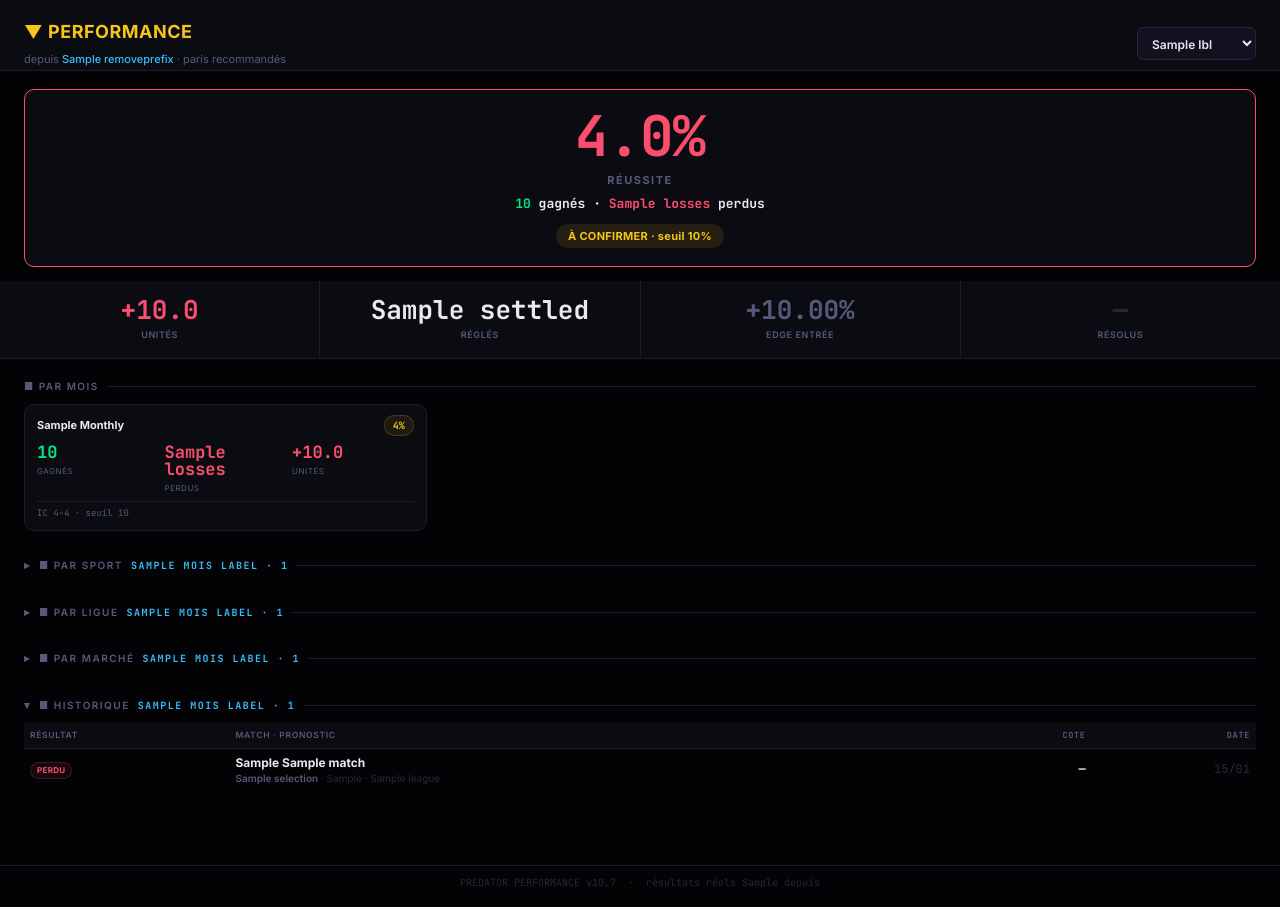
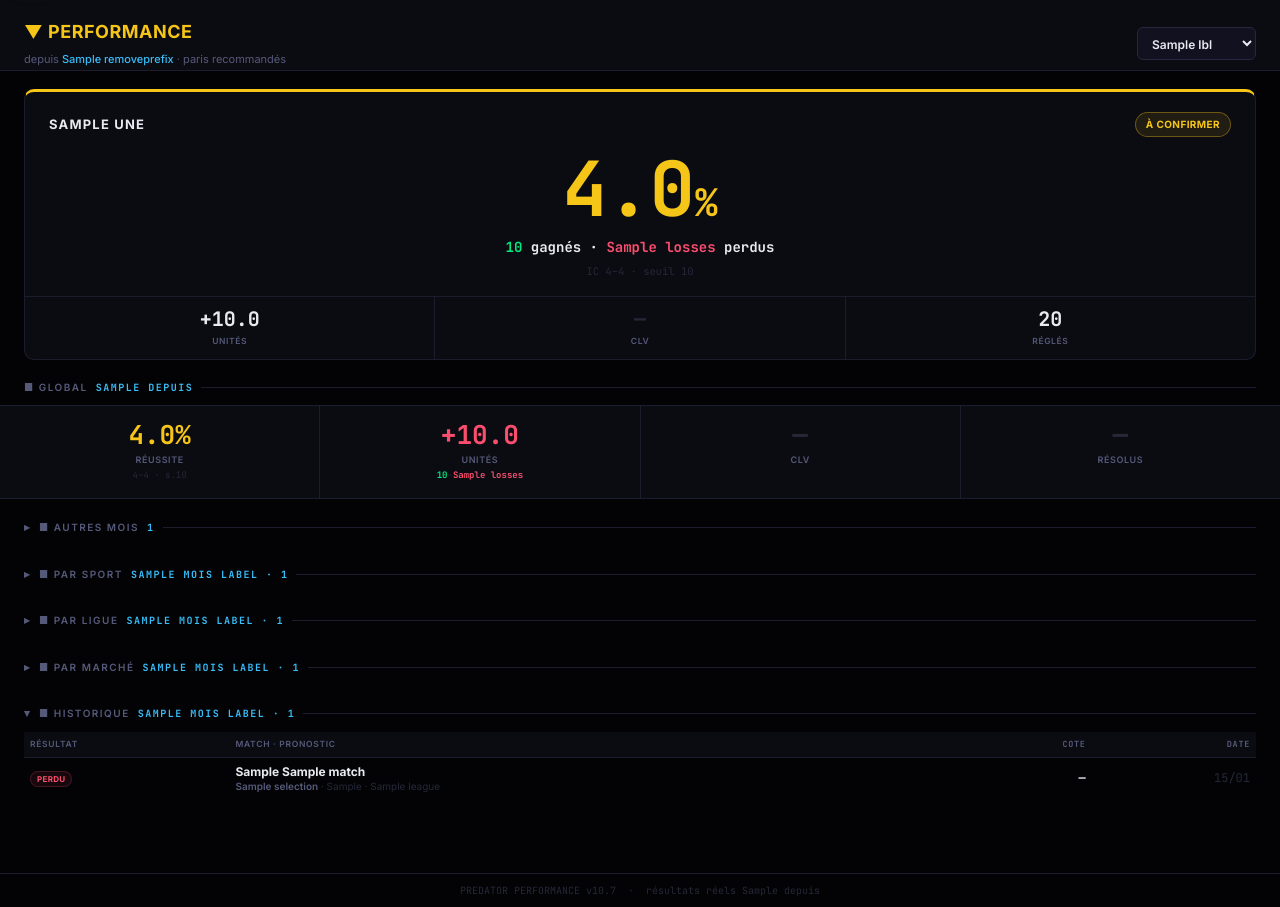
Before and after one commit to ipotrading-bot/predator, a Flask app: template templates/performance.html in a window 1280 px wide. Shown: the part 52-959 px from the top of the page. Run offline with Flask 3, Linux system fonts and the light colour scheme; the template is opened without the code that fills it: most values are stand-ins (such as "Sample title", 1, 10 or a date in 2020).

Commit message:
feat(perf): le mois choisi à la une, le global en bandeau, les autres mois repliés
Demande opérateur du 2026-11-25. La carte du haut montre le mois du menu
(taux en grand, gagnés–perdus, IC et seuil, unités, CLV, réglés) avec un
liseré et une pastille à la couleur du verdict (rentable / à confirmer /
sous le seuil). Le global devient un bandeau de quatre tuiles (réussite,
unités, CLV, résolus) ; « tous les mois » le met à la une et retire le
bandeau. Les autres mois sont repliés, chaque carte ouvre son mois.
Un mois sans ligne reste à la une, vide — jamais remplacé par le global.

Co-Authored-By: Claude Opus 5.5 <noreply@anthropic.com>

```diff
--- a/api/index.py
+++ b/api/index.py
@@ -50,7 +50,8 @@ from core.perf_view import (ALL_MONTHS as _ALL_MONTHS,
                             resolution_rate as _resolution_rate,
                             rows_of_month as _rows_of_month,
                             shown_months as _perf_shown_months,
-                            sport_breakdown as _sport_breakdown)
+                            sport_breakdown as _sport_breakdown,
+                            une_et_autres_mois as _une_et_autres_mois)
 from core.constants import TAX_RATE as _TAX_RATE
 from core.match_reel import meme_match_reel as _meme_match_reel
 from core.db import get_db as _get_db_client
@@ -786,6 +787,8 @@ def performance():
     leagues_hidden  = 0    # ligues sous _LEAGUE_MIN_N paris, non listées
     markets: list   = []   # ventilation par marché du mois sélectionné, perdants d'abord
     global_s: dict  = {}
+    une: dict       = {}   # carte À LA UNE : le mois choisi (perf_view.une_et_autres_mois)
+    autres: list    = []   # cartes des autres mois, repliées
     # Mois sélectionné par le menu déroulant `?mois=YYYY-MM` (ou « tout »).
     # Validé contre la fenêtre affichée : une valeur hors fenêtre — faute de
     # frappe, mois archivé, juillet — retombe sur le mois courant. Le menu est
@@ -898,6 +901,7 @@ def performance():
                     "win_rate_hi":  round(ci_hi * 100, 1),
                     "p_breakeven":  round(breakeven * 100, 1) if breakeven is not None else None,
                     "above_breakeven": (breakeven is not None and ci_lo > breakeven),
+                    "below_breakeven": (breakeven is not None and ci_hi < breakeven),
                     "avg_clv":      round(sum(clv_all) / len(clv_all), 2) if clv_all else None,
                     "avg_edge":     round(sum(edges) / len(edges), 2) if edges else None,
                     "clv_hit":      round(sum(1 for c in clv_all if c >= 0) / max(len(clv_all), 1) * 100, 1) if clv_all else None,
@@ -941,6 +945,10 @@ def performance():
                     m["phantoms"] = {"wins": sum(1 for r in gm if r["outcome"] == "WIN"),
                                      "losses": sum(1 for r in gm if r["outcome"] == "LOSS")}
                 global_s["pnl_units"] = round(sum(m["pnl_units"] for m in monthly), 2)
+                # À LA UNE le mois choisi, le global en bandeau, les autres
+                # mois repliés (demande opérateur du 2026-11-25).
+                une, autres = _une_et_autres_mois(monthly, mois, global_s,
+                                                  _depuis_label(months))
 
                 # PAR LIGUE — « quelles ligues perdent plus souvent ? »
                 # (2026-09-03). Meilleure réussite d'abord (10-31). Le tableau ne CLASSE que
@@ -965,7 +973,7 @@ def performance():
     return render_template("performance.html", rows=rows, history=history,
                            global_s=global_s, monthly=monthly,
                            leagues=leagues, leagues_hidden=leagues_hidden,
-                           markets=markets,
+                           markets=markets, une=une, autres=autres,
                            league_min_n=_LEAGUE_MIN_N,
                            months=[(m, _month_label(m)) for m in months],
                            mois=mois, all_months=_ALL_MONTHS,
--- a/templates/performance.html
+++ b/templates/performance.html
@@ -27,20 +27,36 @@
 .mois-sel { padding: 7px 10px; font: 600 12px var(--font); color: var(--t1);
   background: var(--bg2); border: 1px solid var(--bd2); border-radius: 6px; }
 
-.wr-hero { margin: 14px 16px 0; padding: 18px; text-align: center;
-  background: var(--bg1); border: 1px solid var(--bd); border-radius: var(--r); }
-@media (min-width: 640px) { .wr-hero { margin: 18px 24px 0; } }
-.wr-hero-v { font-size: 56px; font-weight: 800; line-height: 1; font-family: var(--font-data); letter-spacing: -1px; }
-.wr-hero-l { font-size: 11px; font-weight: 700; letter-spacing: 1.5px; color: var(--t2); margin-top: 8px; }
-.wr-hero-s { font-size: 13px; color: var(--t1); margin-top: 6px; font-family: var(--font-data); font-weight: 600; }
-.wr-verdict { display: inline-block; margin-top: 10px; padding: 4px 12px; border-radius: 100px; font-size: 11px; font-weight: 700; letter-spacing: .3px; }
+/* À la une : le mois choisi. Liseré haut et pastille à la couleur du
+   verdict (--u), chiffre principal en très grand, trois indicateurs dessous. */
+.une { margin: 14px 16px 0; padding: 16px 18px 0; background: var(--bg1);
+  border: 1px solid var(--bd); border-top: 3px solid var(--u); border-radius: var(--r); }
+@media (min-width: 640px) { .une { margin: 18px 24px 0; padding: 20px 24px 0; } }
+.une-top { display: flex; justify-content: space-between; align-items: center; gap: 10px; }
+.une-mois { font-size: 13px; font-weight: 700; letter-spacing: 1.2px; text-transform: uppercase; color: var(--t1); }
+.une-mois::first-letter { text-transform: uppercase; }
+.une-pill { font-size: 10px; font-weight: 700; letter-spacing: .4px; padding: 4px 10px; border-radius: 100px;
+  color: var(--u); border: 1px solid color-mix(in srgb, var(--u) 35%, transparent);
+  background: color-mix(in srgb, var(--u) 10%, transparent); white-space: nowrap; }
+.une-main { text-align: center; padding: 14px 0 16px; }
+.une-wr { font-size: 64px; font-weight: 800; line-height: 1; font-family: var(--font-data); letter-spacing: -2px; color: var(--u); }
+.une-wr small { font-size: .5em; letter-spacing: 0; margin-left: 2px; }
+.une-gp { font-size: 14px; color: var(--t1); margin-top: 10px; font-family: var(--font-data); font-weight: 600; }
+.une-ci { font-size: 10.5px; color: var(--t3); margin-top: 6px; font-family: var(--font-data); }
+.une-kpis { display: flex; border-top: 1px solid var(--bd); margin: 0 -18px; }
+@media (min-width: 640px) { .une-kpis { margin: 0 -24px; } .une-wr { font-size: 76px; } }
+.une-kpis > div { flex: 1; min-width: 0; text-align: center; padding: 12px 4px; border-right: 1px solid var(--bd); }
+.une-kpis > div:last-child { border-right: none; }
+.une-kpis b { display: block; font-size: 20px; font-weight: 800; line-height: 1; font-family: var(--font-data); color: var(--t1); white-space: nowrap; }
+.une-kpis span { display: block; font-size: 8.5px; color: var(--t2); text-transform: uppercase; letter-spacing: .6px; margin-top: 6px; font-weight: 600; }
 
 /* Quatre tuiles qui tiennent sur 360 px — plus de défilement horizontal. */
-.perf-kpis { display: flex; border-bottom: 1px solid var(--bd); background: var(--bg1); margin-top: 14px; }
+.perf-kpis { display: flex; border-top: 1px solid var(--bd); border-bottom: 1px solid var(--bd); background: var(--bg1); }
 .pk { flex: 1; min-width: 0; padding: 12px 4px; border-right: 1px solid var(--bd); text-align: center; }
 .pk:last-child { border-right: none; }
 .pk-v { font-size: 22px; font-weight: 800; line-height: 1; font-family: var(--font-data); white-space: nowrap; }
 .pk-l { font-size: 8.5px; color: var(--t2); text-transform: uppercase; letter-spacing: .6px; margin-top: 6px; line-height: 1.4; font-weight: 600; }
+.pk-ci { font-size: 9px; color: var(--t3); font-family: var(--font-data); margin-top: 2px; white-space: nowrap; }
 @media (min-width: 640px) { .pk { padding: 16px 14px; } .pk-v { font-size: 26px; } .pk-l { font-size: 9px; } }
 
 .sec-hdr { font-size: 10px; font-weight: 600; letter-spacing: 1.5px; text-transform: uppercase; color: var(--t2);
@@ -55,8 +71,8 @@ details[open] > summary.sec-hdr::before { content: '▾'; }
 
 .month-grid { display: grid; grid-template-columns: 1fr 1fr; gap: 8px; padding: 0 16px 4px; }
 @media (min-width: 640px) { .month-grid { grid-template-columns: repeat(3, 1fr); gap: 12px; padding: 0 24px 6px; } }
-.mc { background: var(--bg1); border: 1px solid var(--bd); border-radius: var(--r); padding: 10px 12px; }
-.mc.on { border-color: var(--bd3); }
+.mc { display: block; color: inherit; text-decoration: none; background: var(--bg1); border: 1px solid var(--bd); border-radius: var(--r); padding: 10px 12px; }
+.mc:hover { border-color: var(--bd3); }
 .mc-month { font-size: 11px; font-weight: 700; color: var(--t1); margin-bottom: 8px; text-transform: capitalize;
   display: flex; justify-content: space-between; align-items: center; gap: 6px; }
 .mc-wr { font-size: 10px; font-weight: 700; padding: 2px 8px; border-radius: 100px; font-family: var(--font-data); }
@@ -145,47 +161,59 @@ details[open] > summary.sec-hdr::before { content: '▾'; }
 
   {% if global_s %}
 
-  {# ── Réussite ─────────────────────────────────────────────────────
-     Règle dure n°7 : jamais un taux nu. La pastille porte le verdict de
-     l'intervalle de Wilson contre le point mort après taxe, en trois mots. #}
-  {% set wr_color = 'var(--green)' if global_s.above_breakeven else ('var(--yellow)' if global_s.win_rate >= 50 else 'var(--red)') %}
-  <div class="wr-hero" style="border-color:{{ wr_color }}" title="IC 95 % {{ global_s.win_rate_lo }}–{{ global_s.win_rate_hi }} %{% if global_s.p_breakeven is not none %} · point mort après taxe {{ "%.0f"|format(global_s.p_breakeven) }} %{% endif %}">
-    <div class="wr-hero-v" style="color:{{ wr_color }}">{{ "%.1f"|format(global_s.win_rate) }}%</div>
-    <div class="wr-hero-l">RÉUSSITE</div>
-    <div class="wr-hero-s"><span class="pos">{{ global_s.wins }}</span> gagnés &middot; <span class="neg">{{ global_s.losses }}</span> perdus</div>
-    {% if global_s.above_breakeven %}
-    <div class="wr-verdict" style="color:var(--green);background:rgba(0,232,127,.10)">&#10003; RENTABLE</div>
-    {% elif global_s.p_breakeven is not none %}
-    <div class="wr-verdict" style="color:var(--yellow);background:rgba(255,200,0,.10)">À CONFIRMER &middot; seuil {{ "%.0f"|format(global_s.p_breakeven) }}%</div>
-    {% else %}
-    <div class="wr-verdict" style="color:var(--t3);background:var(--bg2)">PAS ASSEZ DE PARIS</div>
-    {% endif %}
+  {# ── À la une : le MOIS CHOISI (demande opérateur du 2026-11-25) ─────
+     Le mois en grand, le global en bandeau dessous, les autres mois repliés.
+     Règle dure n°7 : jamais un taux nu — l'intervalle de Wilson et le point
+     mort après taxe sont rendus sous le taux, la couleur porte le verdict
+     (vert : démontré rentable, rouge : démontré perdant, jaune : rien de
+     démontré). « Tous les mois » met le global à la une et retire le
+     bandeau (doublon) : perf_view.une_et_autres_mois. #}
+  {% set u_col = 'var(--t3)' if une.win_rate is none else ('var(--green)' if une.above_breakeven else ('var(--red)' if une.below_breakeven else 'var(--yellow)')) %}
+  <section class="une" style="--u:{{ u_col }}"{% if une.phantoms and (une.phantoms.wins + une.phantoms.losses) %} title="hors {{ une.phantoms.wins }}–{{ une.phantoms.losses }} fantômes non envoyés"{% endif %}>
+    <div class="une-top">
+      <span class="une-mois">{{ une.label }}</span>
+      {% if une.win_rate is none %}<span class="une-pill" style="color:var(--t3)">&mdash;</span>
+      {% elif une.above_breakeven %}<span class="une-pill">&#10003; RENTABLE</span>
+      {% elif une.below_breakeven %}<span class="une-pill">SOUS LE SEUIL</span>
+      {% else %}<span class="une-pill">À CONFIRMER</span>{% endif %}
     </div>
+    <div class="une-main">
+      <div class="une-wr">{% if une.win_rate is not none %}{{ "%.1f"|format(une.win_rate) }}<small>%</small>{% else %}&mdash;{% endif %}</div>
+      <div class="une-gp"><span class="pos">{{ une.wins }}</span> gagnés &middot; <span class="neg">{{ une.losses }}</span> perdus</div>
+      <div class="une-ci" title="Intervalle de Wilson 95 % · point mort après taxe">{% if une.win_rate is not none %}IC {{ "%.0f"|format(une.win_rate_lo) }}&ndash;{{ "%.0f"|format(une.win_rate_hi) }}{% if une.p_breakeven is not none %} &middot; seuil {{ "%.0f"|format(une.p_breakeven) }}{% endif %}{% else %}aucun pari réglé{% endif %}</div>
+    </div>
+    <div class="une-kpis">
+      <div title="Mise plate 1 unité, après taxe"><b class="{{ 'pos' if une.pnl_units >= 0 else 'neg' }}">{{ "%+.1f"|format(une.pnl_units) }}</b><span>Unités</span></div>
+      <div>{% if une.clv_is_real and une.avg_clv is not none %}<b class="{{ 'pos' if une.avg_clv >= 0 else 'neg' }}">{{ "%+.2f"|format(une.avg_clv) }}%</b><span>CLV ({{ une.clv_n }})</span>{% else %}<b style="color:var(--t3)">&mdash;</b><span>CLV</span>{% endif %}</div>
+      <div title="{{ une.wins + une.losses }} gagnés ou perdus + {{ une.pushes or 0 }} remboursés"><b>{{ une.wins + une.losses + (une.pushes or 0) }}</b><span>Réglés</span></div>
+    </div>
+  </section>
 
-  {# ── Indicateurs ──────────────────────────────────────────────────
-     Quatre tuiles, aucune phrase. La résolution (réglés / réglés+sans score)
-     reste visible : sans elle la page ne décrit que les paris qu'on a su
-     suivre — biais de survie, voir perf_view.resolution_rate. Les fantômes
-     golden hour (< T-2h, jamais envoyés) restent hors de tous les chiffres ;
-     leur tuile est retirée de l'écran (demande opérateur 2026-09-09), le
-     compte reste en infobulle sur « Paris réglés ». #}
+  {# ── Global : toute la fenêtre, en bandeau compact ──────────────────
+     Les fantômes golden hour (< T-2h, jamais envoyés) restent hors de tous
+     les chiffres, comptés en infobulle seulement. La résolution (réglés /
+     réglés + sans score) reste visible : sans elle la page ne décrit que les
+     paris qu'on a su suivre — biais de survie, perf_view.resolution_rate. #}
   {% set r = global_s.resolution %}
+  {% if not une.global %}
+  {% set g_col = 'var(--green)' if global_s.above_breakeven else ('var(--red)' if global_s.below_breakeven else 'var(--yellow)') %}
+  <div class="sec-hdr">&#9632; GLOBAL <em>{{ depuis }}</em></div>
   <div class="perf-kpis">
+    <div class="pk" title="{{ global_s.settled }} réglés : {{ global_s.wins }} gagnés, {{ global_s.losses }} perdus, {{ global_s.pushes }} remboursés · IC 95 % {{ global_s.win_rate_lo }}–{{ global_s.win_rate_hi }} %{% if global_s.p_breakeven is not none %} · point mort après taxe {{ "%.0f"|format(global_s.p_breakeven) }} %{% endif %} · hors {{ global_s.phantoms.wins }}–{{ global_s.phantoms.losses }} fantômes à moins de 2 h du coup d'envoi, jamais envoyés">
+      <div class="pk-v" style="color:{{ g_col }}">{{ "%.1f"|format(global_s.win_rate) }}%</div>
+      <div class="pk-l">Réussite</div>
+      <div class="pk-ci">{{ "%.0f"|format(global_s.win_rate_lo) }}&ndash;{{ "%.0f"|format(global_s.win_rate_hi) }}{% if global_s.p_breakeven is not none %} &middot; s.{{ "%.0f"|format(global_s.p_breakeven) }}{% endif %}</div>
+    </div>
     <div class="pk" title="Mise plate 1 unité, après taxe">
       <div class="pk-v {{ 'pos' if global_s.pnl_units >= 0 else 'neg' }}">{{ "%+.1f"|format(global_s.pnl_units) }}</div>
       <div class="pk-l">Unités</div>
-    </div>
-    <div class="pk" title="{{ global_s.wins + global_s.losses }} gagnés ou perdus + {{ global_s.pushes }} remboursés (mise rendue, hors taux) ; hors {{ global_s.phantoms.wins }}–{{ global_s.phantoms.losses }} fantômes à moins de 2 h du coup d'envoi, jamais envoyés">
-      <div class="pk-v" style="color:var(--t1)">{{ global_s.settled }}</div>
-      <div class="pk-l">Réglés</div>
+      <div class="pk-ci"><span class="pos">{{ global_s.wins }}</span>&ndash;<span class="neg">{{ global_s.losses }}</span></div>
     </div>
     <div class="pk">
       {% if global_s.clv_is_real and global_s.avg_clv is not none %}
       <div class="pk-v {{ 'pos' if global_s.avg_clv >= 0 else 'neg' }}">{{ "%+.2f"|format(global_s.avg_clv) }}%</div>
-      <div class="pk-l">CLV ({{ global_s.clv_n }})</div>
-      {% elif global_s.avg_edge is not none %}
-      <div class="pk-v" style="color:var(--t2)">{{ "%+.2f"|format(global_s.avg_edge) }}%</div>
-      <div class="pk-l">Edge entrée</div>
+      <div class="pk-l">CLV</div>
+      <div class="pk-ci">{{ global_s.clv_n }} mesurés</div>
       {% else %}
       <div class="pk-v" style="color:var(--t3)">&mdash;</div>
       <div class="pk-l">CLV</div>
@@ -195,24 +223,26 @@ details[open] > summary.sec-hdr::before { content: '▾'; }
       {% if r and r.rate_pct is not none %}
       {% set res_color = 'var(--green)' if r.rate_pct >= 80 else ('var(--yellow)' if r.rate_pct >= 50 else 'var(--red)') %}
       <div class="pk-v" style="color:{{ res_color }}">{{ "%.0f"|format(r.rate_pct) }}%</div>
-      <div class="pk-l">Résolus</div>
       {% else %}
       <div class="pk-v" style="color:var(--t3)">&mdash;</div>
+      {% endif %}
       <div class="pk-l">Résolus</div>
-      {% endif %}
+      {% if r %}<div class="pk-ci">{{ r.settled }}/{{ r.denom }}</div>{% endif %}
     </div>
   </div>
+  {% endif %}
 
-  {# ── Par mois ──────────────────────────────────────────────────────
-     Une carte par mois : pastille = verdict de l'intervalle (vert : entier
-     au-dessus du point mort ; rouge : entier en dessous ; jaune : rien de
-     démontré). Fantômes du mois en infobulle, jamais dans le taux. #}
-  {% if monthly %}
-  <div class="sec-hdr">&#9632; PAR MOIS</div>
+  {# ── Autres mois : repliés, une carte = un lien vers ce mois ─────────
+     Pastille = verdict de l'intervalle (vert : entier au-dessus du point
+     mort ; rouge : entier en dessous ; jaune : rien de démontré). Fantômes
+     du mois en infobulle, jamais dans le taux. #}
+  {% if autres %}
+  <details>
+    <summary class="sec-hdr">&#9632; {{ 'PAR MOIS' if une.global else 'AUTRES MOIS' }} <em>{{ autres|length }}</em></summary>
     <div class="month-grid">
-    {% for m in monthly %}
+      {% for m in autres %}
       {% set wr_cls = 'wr-none' if m.win_rate is none else ('wr-good' if m.above_breakeven else ('wr-bad' if m.below_breakeven else 'wr-ok')) %}
-    <div class="mc {{ 'on' if m.month == mois }}"{% if m.phantoms and (m.phantoms.wins + m.phantoms.losses) %} title="hors {{ m.phantoms.wins }}–{{ m.phantoms.losses }} fantômes non envoyés"{% endif %}>
+      <a class="mc" href="?mois={{ m.month }}"{% if m.phantoms and (m.phantoms.wins + m.phantoms.losses) %} title="hors {{ m.phantoms.wins }}–{{ m.phantoms.losses }} fantômes non envoyés"{% endif %}>
         <div class="mc-month">{{ m.label }}
           <span class="mc-wr {{ wr_cls }}">{% if m.win_rate is not none %}{{ "%.0f"|format(m.win_rate) }}%{% else %}&mdash;{% endif %}</span></div>
         <div class="mc-stats">
@@ -221,9 +251,10 @@ details[open] > summary.sec-hdr::before { content: '▾'; }
           <div class="mc-stat"><div class="mc-sv {{ 'pos' if m.pnl_units >= 0 else 'neg' }}">{{ "%+.1f"|format(m.pnl_units) }}</div><div class="mc-sl">Unités</div></div>
         </div>
         <div class="mc-foot" title="Intervalle de Wilson 95 % · point mort après taxe">{% if m.win_rate is not none %}IC {{ "%.0f"|format(m.win_rate_lo) }}&ndash;{{ "%.0f"|format(m.win_rate_hi) }}{% if m.p_breakeven is not none %} &middot; seuil {{ "%.0f"|format(m.p_breakeven) }}{% endif %}{% else %}&mdash;{% endif %}</div>
-    </div>
+      </a>
       {% endfor %}
     </div>
+  </details>
   {% endif %}
 
   {# ── Cellules communes ─────────────────────────────────────────────
```
Also changed, not shown: core/perf_view.py (+30 -0 lines), tests/test_perf_mois_ligues.py (+32 -2 lines). Lines whose indentation alone changed are shown as unchanged.
